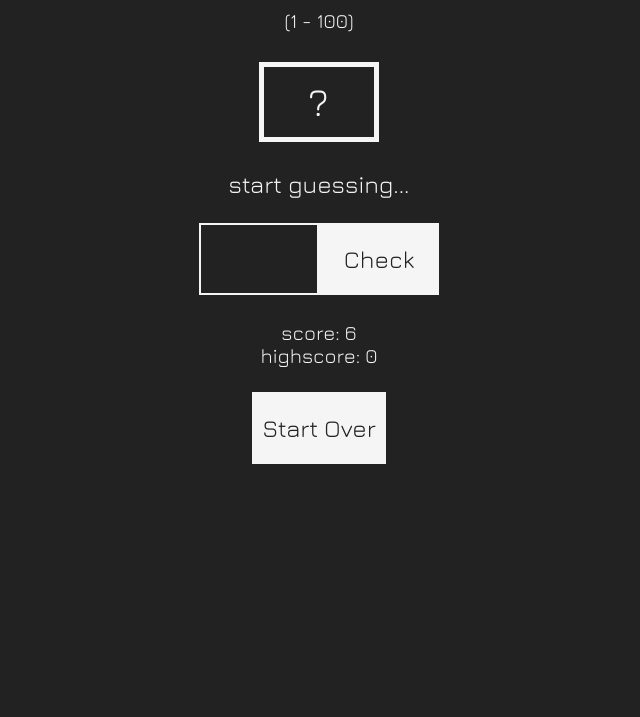
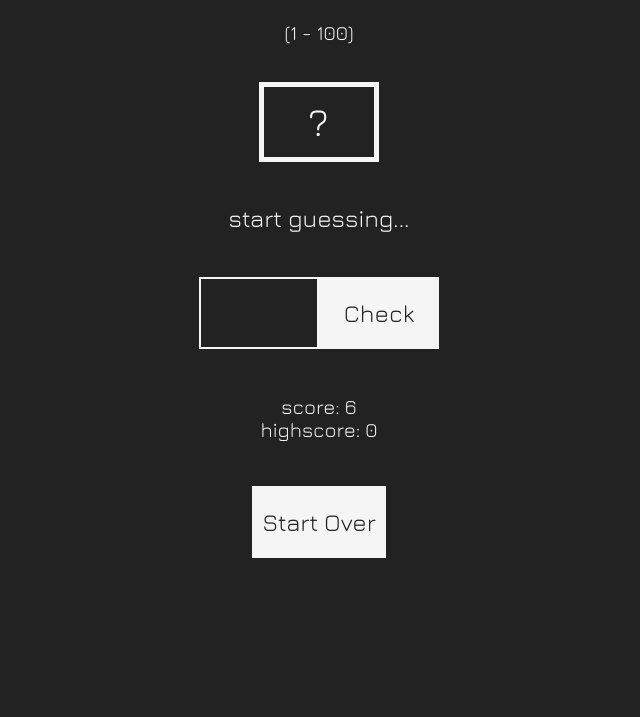
Before and after one commit to croc92/guess_game, a plain HTML site: page index.html in a window 1280 px wide. Shown: the part 83-800 px from the top of the page, without its empty margins (321-961 px from the left). Drawn offline with nearby package versions, Linux system fonts and the light colour scheme.

Commit message:
Update style.css

```diff
--- a/style.css
+++ b/style.css
@@ -14,7 +14,7 @@ body {
 }
 
 header {
-    height: 30vh;
+    height: 33vh;
     display: flex;
     flex-direction: column;
     justify-content: space-around;
@@ -23,7 +23,7 @@ header {
 
 h1 {
     font-size: 2.5rem;
-    /* margin-top: 3rem; */
+
 }
 
 .range {
@@ -41,7 +41,7 @@ h1 {
 }
 
 main {
-    height: 40vh;
+    height: 50vh;
     display: flex;
     flex-direction: column;
     justify-content: space-around;
```
